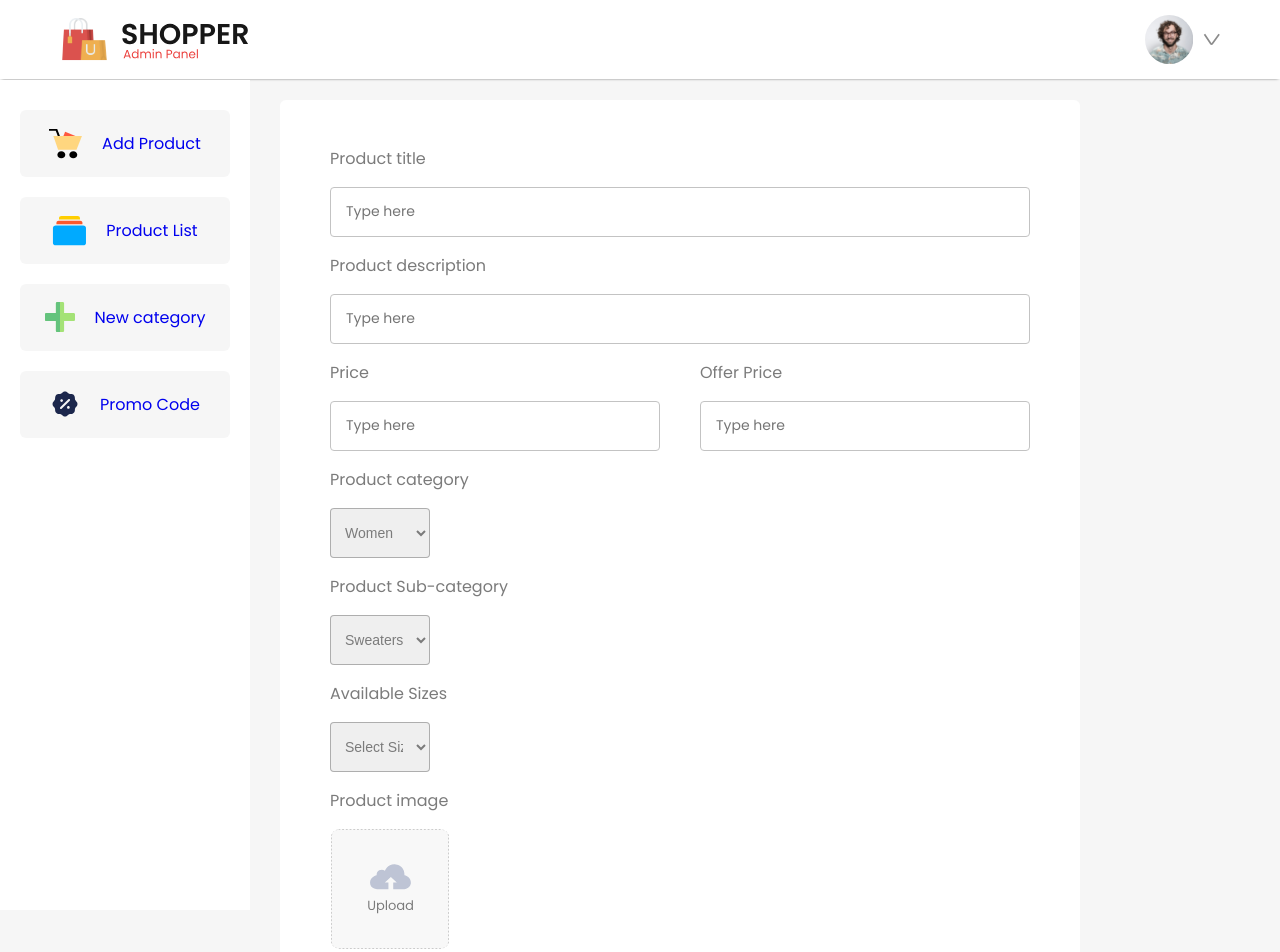
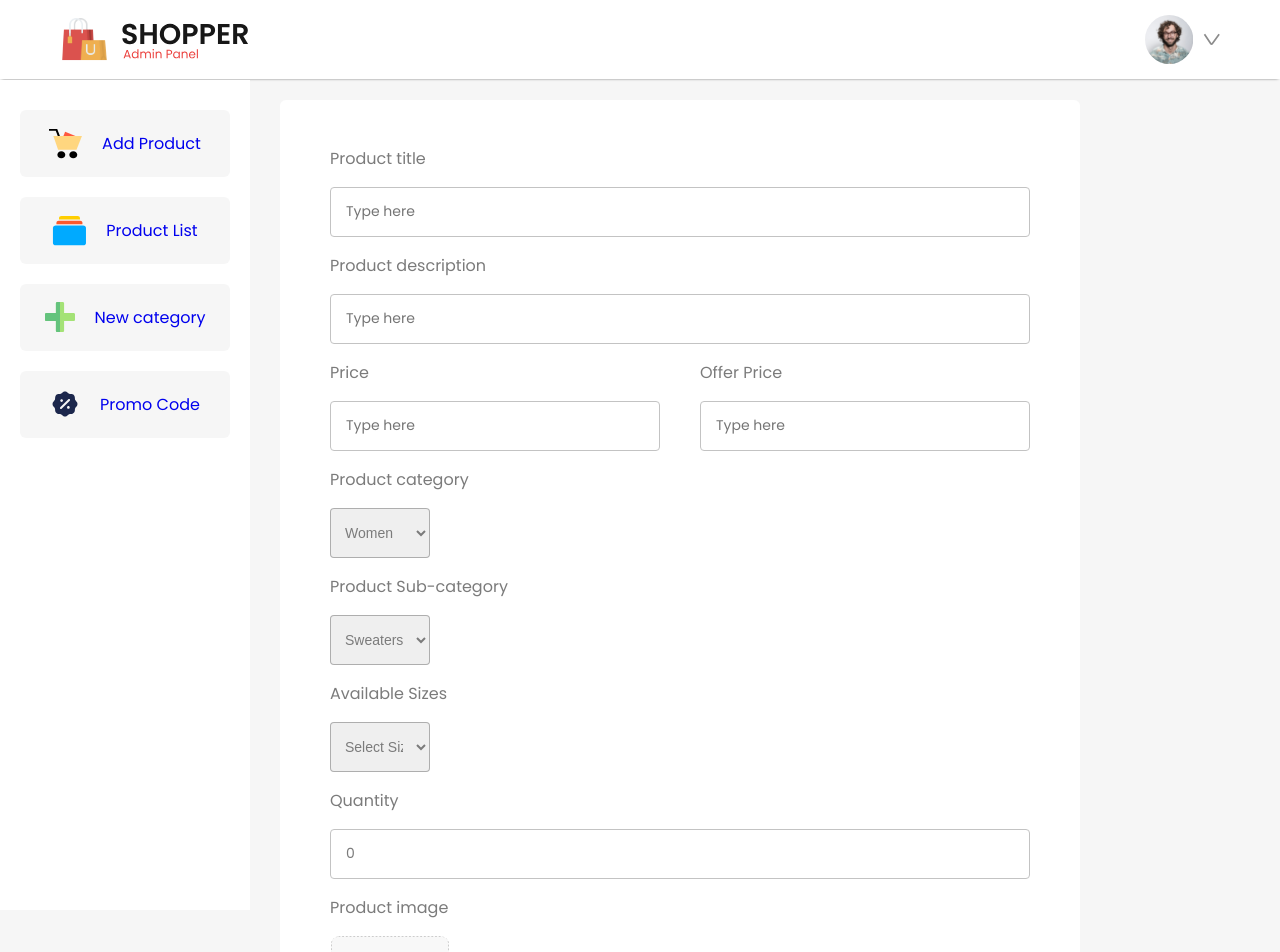
Before and after one commit to m-ahsan1/ecom-website, a React (Create React App) app in the folder admin/: page /addproduct in a window 1280 px wide. Shown: the top 952 px of the page. Built offline with nearby package versions, Linux system fonts and the light colour scheme.

Commit message:
admin fix

```diff
--- a/admin/src/Components/AddProduct/AddProduct.jsx
+++ b/admin/src/Components/AddProduct/AddProduct.jsx
@@ -38,6 +38,7 @@ const AddProduct = () => {
     type: "",
     new_price: "",
     old_price: "",
+    quantity: 0,
     availableSizes: [],
   });
 
@@ -195,6 +196,16 @@ const AddProduct = () => {
         </div>
       </div>
       <div className="addproduct-itemfield">
+        <p>Quantity</p>
+        <input
+          type="number"
+          name="quantity"
+          value={productDetails.quantity}
+          onChange={changeHandler}
+          placeholder="Type here"
+        />
+      </div>
+      <div className="addproduct-itemfield">
         <p>Product image</p>
         <label htmlFor="file-input">
           <img
```
